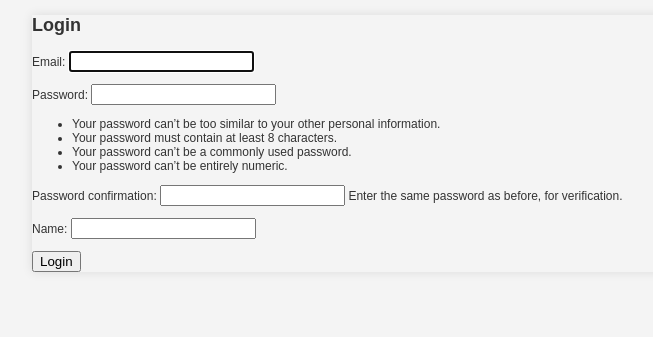
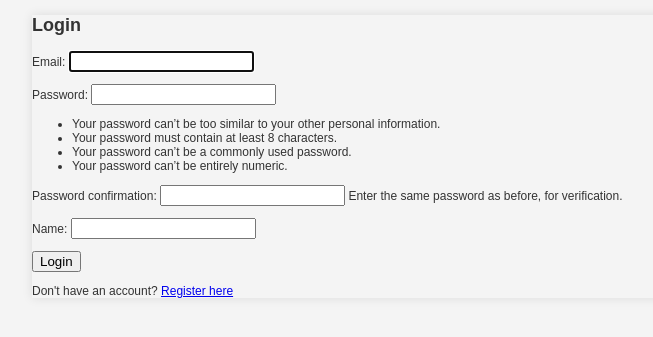
Before and after one commit to alinelmuller/devPortfolio, a Django app: template portfolio/templates/users/login.html in a window 1280 px wide. Shown: the top 337 px of the page, without its empty margins (8-661 px from the left). Run offline with Django 5.2, Linux system fonts and the light colour scheme; the template is opened without the code that fills it: values that come from a table or form of the project are taken from there, others are empty.

Commit message:
/login working going to dashboard

```diff
--- a/portfolio/templates/users/login.html
+++ b/portfolio/templates/users/login.html
@@ -13,6 +13,7 @@
             {{ form.as_p }}
             <button type="submit">Login</button>
         </form>
+        <p>Don't have an account? <a href="{% url 'register' %}">Register here</a></p>
     </div>
 </body>
 </html>
--- a/project/settings.py
+++ b/project/settings.py
@@ -124,3 +124,5 @@ STATIC_URL = 'static/'
 DEFAULT_AUTO_FIELD = 'django.db.models.BigAutoField'
 
 AUTH_USER_MODEL = 'portfolio.User'
+
+LOGIN_REDIRECT_URL = 'dashboard'
```
